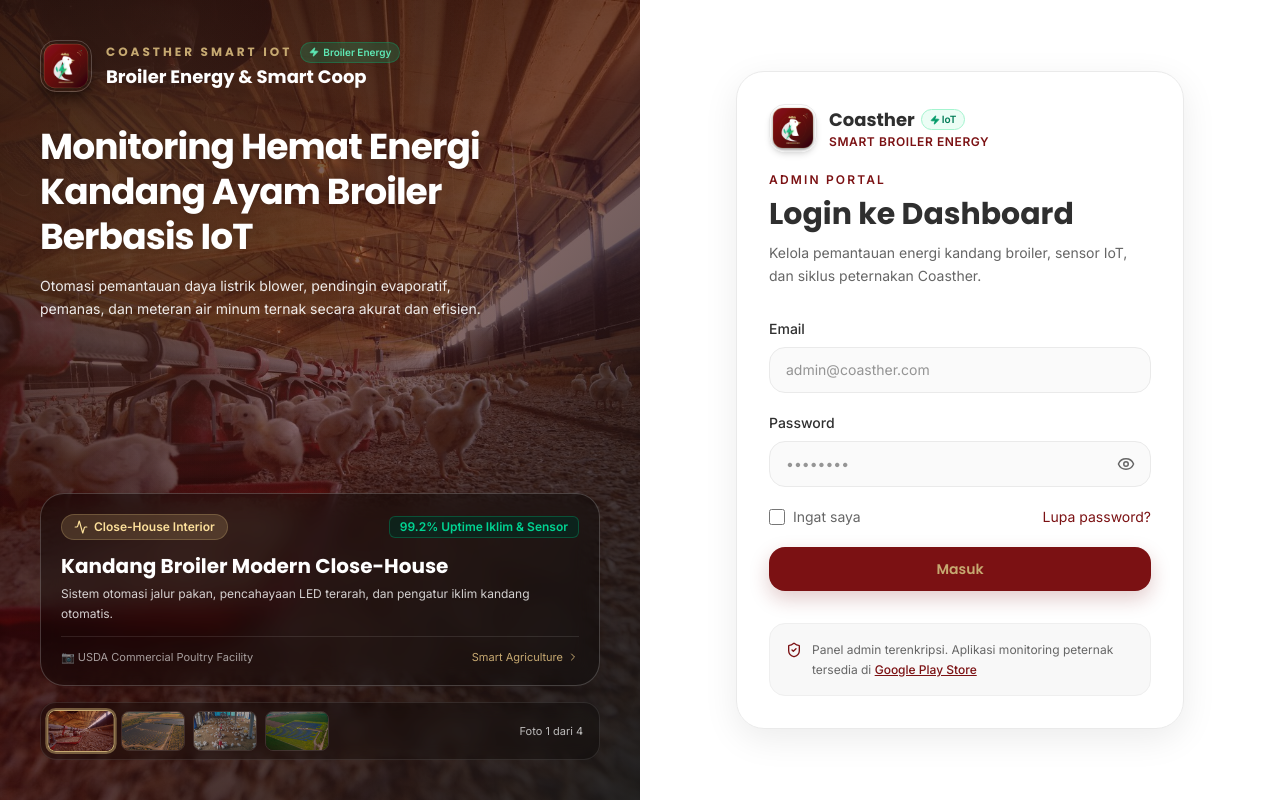
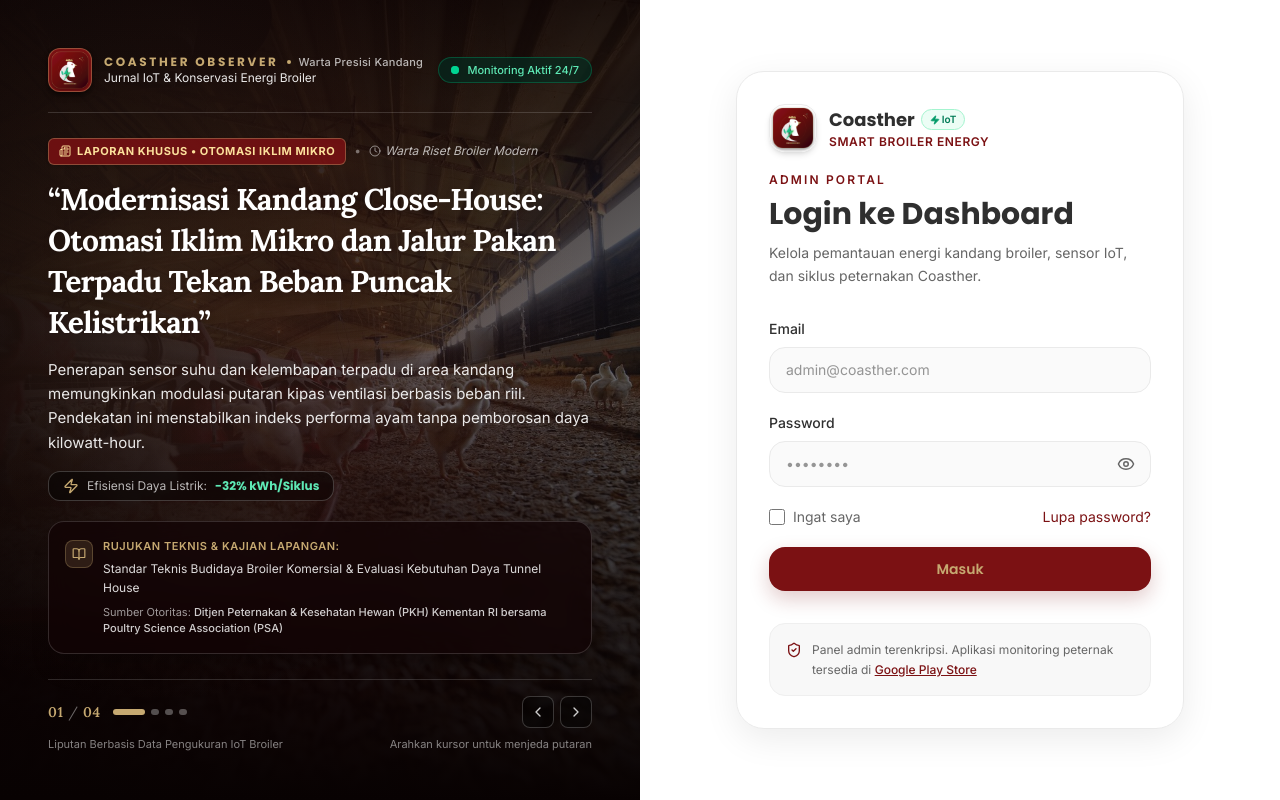
Before and after one commit to zeppyx13/broiler-meter-dashboard, a Next.js app: page / in a window 1280 px wide. Built offline with nearby package versions, Linux system fonts and the light colour scheme; no server answers.

Commit message:
refactor(ui): adopt editorial news style with authoritative citations and clean slide indicators

```diff
--- a/src/app/globals.css
+++ b/src/app/globals.css
@@ -26,3 +26,7 @@ body {
 .font-inter {
   font-family: var(--font-inter), sans-serif;
 }
+
+.font-lora {
+  font-family: var(--font-lora), serif;
+}
--- a/src/components/login/broiler-login-hero.tsx
+++ b/src/components/login/broiler-login-hero.tsx
@@ -2,196 +2,306 @@
 
 import { useState, useEffect } from "react";
 import Image from "next/image";
-import { Zap, Activity, Sun, ShieldCheck, ChevronRight } from "lucide-react";
+import {
+    Zap,
+    Newspaper,
+    BookOpen,
+    ChevronLeft,
+    ChevronRight,
+    TrendingDown,
+    ShieldAlert,
+    Radio,
+    Clock,
+} from "lucide-react";
 
-export type BroilerBackground = {
+export type BroilerArticleSlide = {
     url: string;
-    tag: string;
-    title: string;
-    description: string;
-    credit: string;
-    metric: string;
+    rubrik: string;
+    edition: string;
+    headline: string;
+    lead: string;
+    reference: string;
+    institution: string;
+    metricLabel: string;
+    metricValue: string;
+    iconType: "zap" | "trending" | "shield" | "radio";
 };
 
-export const BROILER_BACKGROUNDS: BroilerBackground[] = [
+export const BROILER_SLIDES: BroilerArticleSlide[] = [
     {
         url: "/backgrounds/broiler-grower-house.jpg",
-        tag: "Close-House Interior",
-        title: "Kandang Broiler Modern Close-House",
-        description:
-            "Sistem otomasi jalur pakan, pencahayaan LED terarah, dan pengatur iklim kandang otomatis.",
-        credit: "USDA Commercial Poultry Facility",
-        metric: "99.2% Uptime Iklim & Sensor",
+        rubrik: "LAPORAN KHUSUS • OTOMASI IKLIM MIKRO",
+        edition: "Warta Riset Broiler Modern",
+        headline:
+            "Modernisasi Kandang Close-House: Otomasi Iklim Mikro dan Jalur Pakan Terpadu Tekan Beban Puncak Kelistrikan",
+        lead:
+            "Penerapan sensor suhu dan kelembapan terpadu di area kandang memungkinkan modulasi putaran kipas ventilasi berbasis beban riil. Pendekatan ini menstabilkan indeks performa ayam tanpa pemborosan daya kilowatt-hour.",
+        reference:
+            "Standar Teknis Budidaya Broiler Komersial & Evaluasi Kebutuhan Daya Tunnel House",
+        institution:
+            "Ditjen Peternakan & Kesehatan Hewan (PKH) Kementan RI bersama Poultry Science Association (PSA)",
+        metricLabel: "Efisiensi Daya Listrik",
+        metricValue: "-32% kWh/Siklus",
+        iconType: "zap",
     },
     {
         url: "/backgrounds/smart-poultry-solar.jpg",
-        tag: "Solar Energy Farm",
-        title: "Peternakan Cerdas Energi Surya",
-        description:
-            "Integrasi pembangkit surya untuk menyuplai blower ventilasi kandang ayam secara hemat energi.",
-        credit: "Smart Agri-Solar Facility",
-        metric: "Hemat Daya Listrik hingga 38%",
+        rubrik: "INVESTIGASI TEKNOLOGI • ENERGI SURYA AGROTERNAK",
+        edition: "Kajian Transisi Energi Terbarukan",
+        headline:
+            "Pemanfaatan Panel Surya Fotovoltaik di Atap Kandang: Strategi Menangkal Beban Puncak Pendingin di Jam Terik",
+        lead:
+            "Pembangkitan daya mandiri memasok langsung kebutuhan evaporative pad dan exhaust fan di tengah hari—waktu saat beban pendinginan mencapai titik tertinggi, mengamankan pasokan listrik kritis sekaligus memotong biaya operasional.",
+        reference:
+            "Studi Kelayakan Solar PV Terdistribusi pada Fasilitas Peternakan Tropis Berkelanjutan",
+        institution:
+            "Balai Besar Pengujian Mutu dan Sertifikasi Pakan & IEEE Power and Energy Systems",
+        metricLabel: "Offset Beban Puncak",
+        metricValue: "45% Daya Siang",
+        iconType: "trending",
     },
     {
         url: "/backgrounds/poultry-commercial-farm.jpg",
-        tag: "Commercial Operation",
-        title: "Monitoring Lingkungan & Sirkulasi",
-        description:
-            "Pemantauan real-time sirkulasi udara, kelembapan, dan konsumsi air minum ayam broiler.",
-        credit: "Commercial Broiler Housing",
-        metric: "Sirkulasi Udara Terstandarisasi",
+        rubrik: "STUDI KASUS • BIOSAFETY & KESEJAHTERAAN TERNAK",
+        edition: "Buletin Manajemen Sirkulasi Udara",
+        headline:
+            "Sirkulasi Udara Dinamis Tunnel Ventilation Turunkan Akumulasi Gas Amonia dan Lindungi FCR Panen",
+        lead:
+            "Pengaturan tekanan statis dan laju udara presisi menjaga kadar amonia di bawah ambang batas 15 ppm. Hasilnya, pertumbuhan bobot harian ayam tercapai optimal tanpa perlu mengaktifkan kipas tambahan secara berlebihan.",
+        reference:
+            "Pedoman Manajemen Lingkungan Unggas Modern & Standar Kualitas Udara Kandang Tertutup",
+        institution:
+            "Cobb-Vantress & Ross Broiler Management Handbook serta Balai Penelitian Ternak (Balitnak)",
+        metricLabel: "Batas Gas Amonia",
+        metricValue: "< 15 ppm (Aman)",
+        iconType: "shield",
     },
     {
         url: "/backgrounds/smart-green-energy-farm.jpg",
-        tag: "Clean Energy IoT",
-        title: "Infrastruktur Energi Terbarukan",
-        description:
-            "Pemantauan parameter daya listrik per kandang secara presisi melalui meteran pintar IoT.",
-        credit: "Green Agricultural Energy",
-        metric: "Monitoring Tegangan & kWh Real-Time",
+        rubrik: "WARTA DIGITAL • TELEMETRI & MONITORING IOT",
+        edition: "Laporan Lapangan Instrumentasi Cerdas",
+        headline:
+            "Pencatatan Telemetri IoT Real-Time Mitigasi Lonjakan Arus dan Cegah Kegagalan Ventilasi Fatal",
+        lead:
+            "Sensor digital berbasis Modbus mencatat tegangan, arus, dan faktor daya motor blower secara seketika. Notifikasi dini langsung terpicu sebelum terjadi korsleting atau gangguan sirkulasi udara yang berisiko memicu mortalitas.",
+        reference:
+            "Implementasi IoT Multi-Node untuk Monitoring Daya dan Peringatan Dini Peternakan Presisi",
+        institution:
+            "Prosiding Seminar Nasional Instrumentasi Pertanian & Industrial Energy Audit Standards",
+        metricLabel: "Kecepatan Respon Alert",
+        metricValue: "< 1.5 Detik",
+        iconType: "radio",
     },
 ];
 
 export default function BroilerLoginHero() {
     const [currentIndex, setCurrentIndex] = useState(0);
+    const [isPaused, setIsPaused] = useState(false);
 
-    // Auto rotate every 8 seconds
+    // Auto rotate every 8.5 seconds unless user hovers
     useEffect(() => {
+        if (isPaused) return;
         const interval = setInterval(() => {
-            setCurrentIndex((prev) => (prev + 1) % BROILER_BACKGROUNDS.length);
-        }, 8000);
+            setCurrentIndex((prev) => (prev + 1) % BROILER_SLIDES.length);
+        }, 8500);
         return () => clearInterval(interval);
-    }, []);
+    }, [isPaused]);
 
-    const currentBg = BROILER_BACKGROUNDS[currentIndex];
+    const currentSlide = BROILER_SLIDES[currentIndex];
 
     return (
-        <section className="relative hidden overflow-hidden lg:block">
-            {/* Background Images with smooth opacity cross-fade */}
-            {BROILER_BACKGROUNDS.map((bg, index) => (
+        <section
+            className="relative hidden overflow-hidden lg:flex lg:flex-col lg:justify-between p-8 xl:p-12 text-white select-none"
+            onMouseEnter={() => setIsPaused(true)}
+            onMouseLeave={() => setIsPaused(false)}
+        >
+            {/* Background Photographic Images with Cross-Fade */}
+            {BROILER_SLIDES.map((slide, index) => (
                 <div
-                    key={bg.url}
-                    className={`absolute inset-0 transition-opacity duration-1000 ease-in-out ${index === currentIndex ? "opacity-100 scale-100" : "opacity-0 scale-105 pointer-events-none"
+                    key={slide.url}
+                    className={`absolute inset-0 transition-opacity duration-1000 ease-in-out ${index === currentIndex
+                            ? "opacity-100 scale-100"
+                            : "opacity-0 scale-105 pointer-events-none"
                         }`}
                 >
                     <Image
-                        src={bg.url}
-                        alt={bg.title}
+                        src={slide.url}
+                        alt={slide.headline}
                         fill
                         priority={index === 0}
-                        className="object-cover transition-transform duration-7000 ease-out"
+                        className="object-cover"
                     />
                 </div>
             ))}
 
-            {/* Cinematic Gradient Overlays (Burgundy / Dark Slate / Vignette) */}
-            <div className="absolute inset-0 bg-linear-to-br from-[#1A0304]/85 via-[#3D0A0C]/60 to-[#1A1A1A]/90" />
-            <div className="absolute inset-0 bg-[radial-gradient(circle_at_20%_20%,rgba(198,169,113,0.18),transparent_50%)]" />
+            {/* High-Contrast Editorial Vignette & Tint Overlays */}
+            {/* Left to right gradient for readability */}
+            <div className="absolute inset-0 bg-linear-to-r from-[#0C0203]/95 via-[#1A0507]/80 to-[#121212]/50" />
+            {/* Top to bottom vignette */}
+            <div className="absolute inset-0 bg-linear-to-t from-[#080202] via-transparent to-[#0A0203]/80" />
+            {/* Subtle warm grain / ambient highlight */}
+            <div className="absolute inset-0 bg-[radial-gradient(circle_at_25%_35%,rgba(198,169,113,0.12),transparent_60%)]" />
 
-            {/* Foreground Content */}
-            <div className="relative z-10 flex h-full flex-col justify-between p-10 text-white">
-                {/* Header with App Logo Badge */}
-                <div>
-                    <div className="flex items-center gap-3.5">
-                        <div className="relative h-13 w-13 shrink-0 overflow-hidden rounded-2xl border border-white/20 shadow-lg shadow-black/40">
+            {/* TOP BAR: Editorial Publication Masthead */}
+            <header className="relative z-10 flex items-center justify-between border-b border-white/15 pb-5">
+                <div className="flex items-center gap-3">
+                    <div className="relative h-11 w-11 shrink-0 overflow-hidden rounded-xl border border-[#C6A971]/40 bg-[#7B1113] shadow-md shadow-black/50">
                         <Image
                             src="/coasther.png"
-                                alt="Coasther Logo"
+                            alt="Coasther Broiler Logo"
                             fill
-                                sizes="52px"
+                            sizes="44px"
                             className="object-cover"
                             priority
                         />
                     </div>
                     <div>
                         <div className="flex items-center gap-2">
-                                <p className="font-poppins text-xs font-bold tracking-[0.25em] text-[#C6A971]">
-                                    COASTHER SMART IOT
-                                </p>
-                                <span className="inline-flex items-center gap-1 rounded-full bg-emerald-500/20 px-2 py-0.5 text-[10px] font-semibold text-emerald-300 backdrop-blur-sm border border-emerald-500/30">
-                                    <Zap className="h-2.5 w-2.5 fill-emerald-300" /> Broiler Energy
+                            <span className="font-poppins text-xs font-bold tracking-[0.22em] text-[#C6A971] uppercase">
+                                COASTHER OBSERVER
+                            </span>
+                            <span className="h-1 w-1 rounded-full bg-[#C6A971]" />
+                            <span className="font-inter text-[11px] font-medium tracking-wide text-white/70">
+                                Warta Presisi Kandang
                             </span>
                         </div>
-                            <h2 className="font-poppins text-lg font-bold text-white">
-                                Broiler Energy & Smart Coop
-                            </h2>
+                        <p className="font-inter text-xs text-white/90">
+                            Jurnal IoT & Konservasi Energi Broiler
+                        </p>
                     </div>
                 </div>
 
-                    <h1 className="mt-8 max-w-lg font-poppins text-4xl font-extrabold leading-tight tracking-tight text-white drop-shadow-md">
-                        Monitoring Hemat Energi Kandang Ayam Broiler Berbasis IoT
-                    </h1>
+                {/* Status Indicator */}
+                <div className="flex items-center gap-2 rounded-full border border-emerald-500/30 bg-emerald-950/60 px-3 py-1 backdrop-blur-md">
+                    <span className="relative flex h-2 w-2">
+                        <span className="absolute inline-flex h-full w-full animate-ping rounded-full bg-emerald-400 opacity-75" />
+                        <span className="relative inline-flex h-2 w-2 rounded-full bg-emerald-400" />
+                    </span>
+                    <span className="font-inter text-[11px] font-medium text-emerald-300">
+                        Monitoring Aktif 24/7
+                    </span>
+                </div>
+            </header>
 
-                    <p className="mt-4 max-w-md font-inter text-sm leading-relaxed text-white/90">
-                        Otomasi pemantauan daya listrik blower, pendingin evaporatif, pemanas, dan meteran air minum ternak secara akurat dan efisien.
-                    </p>
-                </div>
-
-                {/* Bottom Info Card & Background Selector */}
-                <div className="space-y-4">
-                    {/* Active Background Card */}
-                    <div className="rounded-3xl border border-white/20 bg-black/40 p-5 backdrop-blur-md shadow-2xl transition-all duration-500">
-                        <div className="flex items-center justify-between">
-                            <span className="inline-flex items-center gap-1.5 rounded-full bg-[#C6A971]/20 px-3 py-1 font-inter text-xs font-semibold text-[#FCE09B] border border-[#C6A971]/30">
-                                <Activity className="h-3.5 w-3.5 text-[#FCE09B]" /> {currentBg.tag}
+            {/* CENTER / BOTTOM: Cohesive Editorial Feature Article Spread */}
+            <div className="relative z-10 my-auto py-6">
+                <article className="max-w-xl transition-all duration-500">
+                    {/* Rubrik / Category Tagline with News Icon */}
+                    <div className="flex items-center gap-2 mb-3.5">
+                        <span className="inline-flex items-center gap-1.5 rounded-md bg-[#7B1113]/85 px-2.5 py-1 font-inter text-[11px] font-bold tracking-wider text-[#FCE09B] border border-[#C6A971]/40 uppercase shadow-sm">
+                            <Newspaper className="h-3 w-3 text-[#FCE09B]" />
+                            {currentSlide.rubrik}
                         </span>
-                            <span className="font-inter text-xs font-semibold text-emerald-400 bg-emerald-950/60 px-2.5 py-0.5 rounded-md border border-emerald-500/30">
-                                {currentBg.metric}
+                        <span className="text-white/40 text-xs">•</span>
+                        <span className="font-inter text-xs text-white/70 italic flex items-center gap-1">
+                            <Clock className="h-3 w-3 text-white/50" /> {currentSlide.edition}
                         </span>
                     </div>
 
-                        <h3 className="mt-3 font-poppins text-xl font-bold text-white">
-                            {currentBg.title}
-                        </h3>
+                    {/* Headline: Editorial serif typography (Lora) */}
+                    <h2 className="font-lora text-2xl xl:text-3xl font-bold leading-snug tracking-tight text-white drop-shadow-md">
+                        &ldquo;{currentSlide.headline}&rdquo;
+                    </h2>
 
-                        <p className="mt-1 font-inter text-xs leading-5 text-white/80">
-                            {currentBg.description}
+                    {/* Excerpt / Lead Paragraph */}
+                    <p className="mt-3.5 font-inter text-sm xl:text-[15px] leading-relaxed text-white/90 antialiased">
+                        {currentSlide.lead}
                     </p>
 
-                        <div className="mt-3 flex items-center justify-between border-t border-white/10 pt-3">
-                            <p className="font-inter text-[11px] text-white/60">
-                                📷 {currentBg.credit}
-                            </p>
-                            <span className="text-[11px] text-[#C6A971] flex items-center gap-1">
-                                Smart Agriculture <ChevronRight className="h-3 w-3" />
+                    {/* Technical Metric Highlight Pill */}
+                    <div className="mt-4 flex flex-wrap items-center gap-3">
+                        <div className="inline-flex items-center gap-2 rounded-xl bg-black/45 px-3.5 py-1.5 border border-white/20 backdrop-blur-md">
+                            <Zap className="h-4 w-4 text-[#C6A971]" />
+                            <span className="font-inter text-xs text-white/70">
+                                {currentSlide.metricLabel}:
+                            </span>
+                            <span className="font-poppins text-xs font-bold text-emerald-300">
+                                {currentSlide.metricValue}
                             </span>
                         </div>
                     </div>
 
-                    {/* Background Selector Thumbnails */}
-                    <div className="flex items-center justify-between rounded-2xl bg-black/30 p-2 backdrop-blur-sm border border-white/10">
-                        <div className="flex items-center gap-2">
-                            {BROILER_BACKGROUNDS.map((bg, index) => (
-                                <button
-                                    key={bg.url}
-                                    type="button"
-                                    onClick={() => setCurrentIndex(index)}
-                                    className={`group relative h-10 w-16 overflow-hidden rounded-lg border transition-all duration-300 ${index === currentIndex
-                                            ? "border-[#C6A971] ring-2 ring-[#C6A971]/50 scale-105"
-                                            : "border-white/20 opacity-60 hover:opacity-100"
-                                        }`}
-                                    title={bg.title}
-                                >
-                                    <Image
-                                        src={bg.url}
-                                        alt={bg.title}
-                                        fill
-                                        sizes="64px"
-                                        className="object-cover"
-                                    />
-                                    {index === currentIndex && (
-                                        <div className="absolute inset-0 bg-[#7B1113]/30" />
-                                    )}
-                                </button>
-                            ))}
+                    {/* Scientific Reference / Citation Block (Gaya Rujukan & Pemberitaan Resmi) */}
+                    <div className="mt-5 rounded-2xl border border-white/15 bg-[#120305]/75 p-4 backdrop-blur-md shadow-xl">
+                        <div className="flex items-start gap-2.5">
+                            <div className="mt-0.5 rounded-lg bg-[#C6A971]/15 p-1.5 border border-[#C6A971]/30 text-[#C6A971] shrink-0">
+                                <BookOpen className="h-3.5 w-3.5" />
                             </div>
-
-                        <div className="pr-2 font-inter text-[11px] text-white/70">
-                            Foto {currentIndex + 1} dari {BROILER_BACKGROUNDS.length}
+                            <div className="space-y-1">
+                                <p className="font-inter text-[11px] font-semibold uppercase tracking-wider text-[#C6A971]">
+                                    Rujukan Teknis & Kajian Lapangan:
+                                </p>
+                                <p className="font-inter text-xs leading-relaxed text-white/85">
+                                    {currentSlide.reference}
+                                </p>
+                                <p className="font-inter text-[11px] text-white/60 pt-0.5">
+                                    Sumber Otoritas: <span className="text-white/80 font-medium">{currentSlide.institution}</span>
+                                </p>
                             </div>
                         </div>
                     </div>
+                </article>
             </div>
+
+            {/* FOOTER: Minimalist Editorial Pagination & Timeline (NO Thumbnails) */}
+            <footer className="relative z-10 border-t border-white/15 pt-4">
+                <div className="flex items-center justify-between">
+                    {/* Editorial Slide Counter & Step Indicator */}
+                    <div className="flex items-center gap-3">
+                        <span className="font-lora text-sm font-semibold tracking-wider text-[#C6A971]">
+                            {String(currentIndex + 1).padStart(2, "0")} <span className="text-white/40 font-normal">/</span> {String(BROILER_SLIDES.length).padStart(2, "0")}
+                        </span>
+
+                        {/* Interactive Minimalist Progress Bars */}
+                        <div className="flex items-center gap-1.5">
+                            {BROILER_SLIDES.map((_, index) => (
+                                <button
+                                    key={index}
+                                    type="button"
+                                    onClick={() => setCurrentIndex(index)}
+                                    aria-label={`Buka slide ${index + 1}`}
+                                    className={`h-1.5 rounded-full transition-all duration-300 ${index === currentIndex
+                                            ? "w-8 bg-[#C6A971]"
+                                            : "w-2 bg-white/30 hover:bg-white/60"
+                                        }`}
+                                />
+                            ))}
+                        </div>
+                    </div>
+
+                    {/* Navigation Arrows */}
+                    <div className="flex items-center gap-1.5">
+                        <button
+                            type="button"
+                            onClick={() =>
+                                setCurrentIndex(
+                                    (prev) => (prev - 1 + BROILER_SLIDES.length) % BROILER_SLIDES.length
+                                )
+                            }
+                            aria-label="Slide sebelumnya"
+                            className="flex h-8 w-8 items-center justify-center rounded-lg border border-white/20 bg-black/40 text-white/80 transition hover:bg-[#7B1113] hover:text-white hover:border-[#C6A971]"
+                        >
+                            <ChevronLeft className="h-4 w-4" />
+                        </button>
+
+                        <button
+                            type="button"
+                            onClick={() =>
+                                setCurrentIndex((prev) => (prev + 1) % BROILER_SLIDES.length)
+                            }
+                            aria-label="Slide selanjutnya"
+                            className="flex h-8 w-8 items-center justify-center rounded-lg border border-white/20 bg-black/40 text-white/80 transition hover:bg-[#7B1113] hover:text-white hover:border-[#C6A971]"
+                        >
+                            <ChevronRight className="h-4 w-4" />
+                        </button>
+                    </div>
+                </div>
+
+                <div className="mt-2 flex items-center justify-between text-[11px] text-white/50">
+                    <span>Liputan Berbasis Data Pengukuran IoT Broiler</span>
+                    <span>Arahkan kursor untuk menjeda putaran</span>
+                </div>
+            </footer>
         </section>
     );
 }
```
Also changed, not shown: src/app/layout.tsx (+9 -2 lines). Lines whose indentation alone changed are shown as unchanged.
